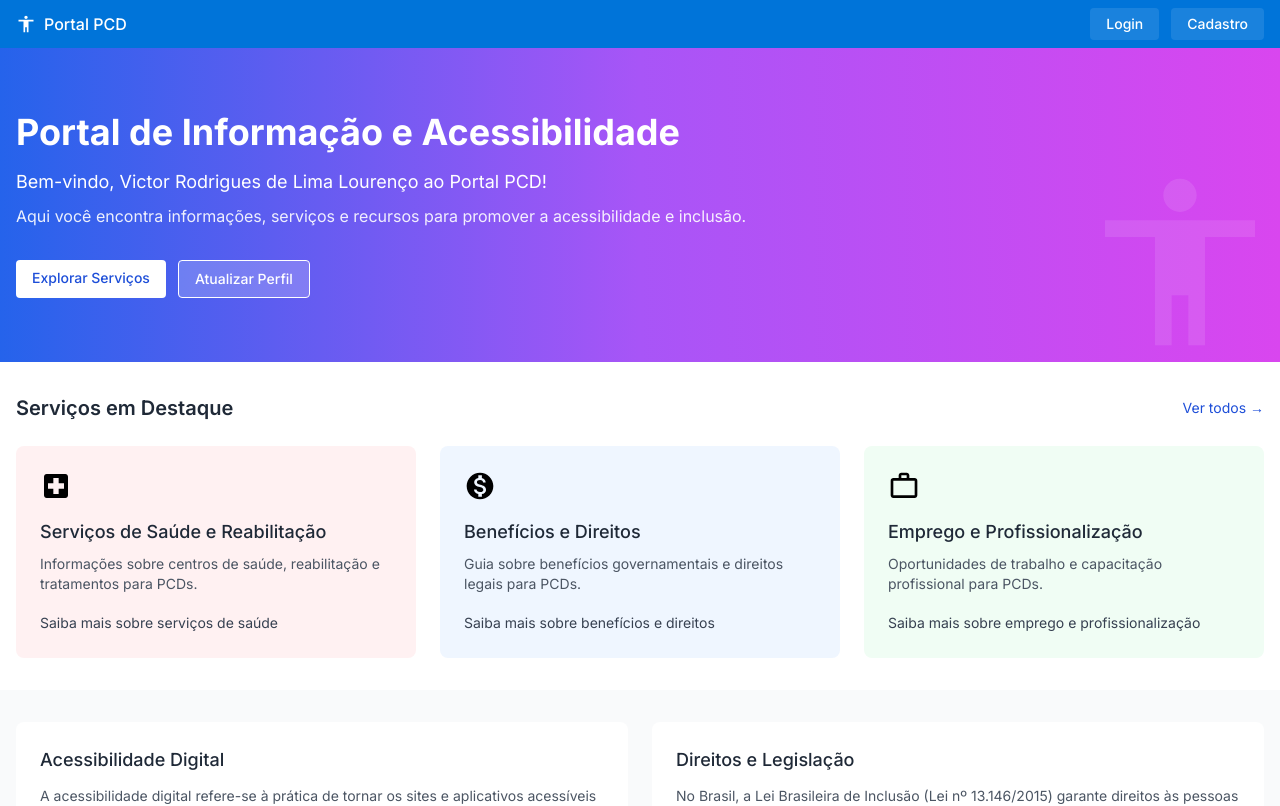
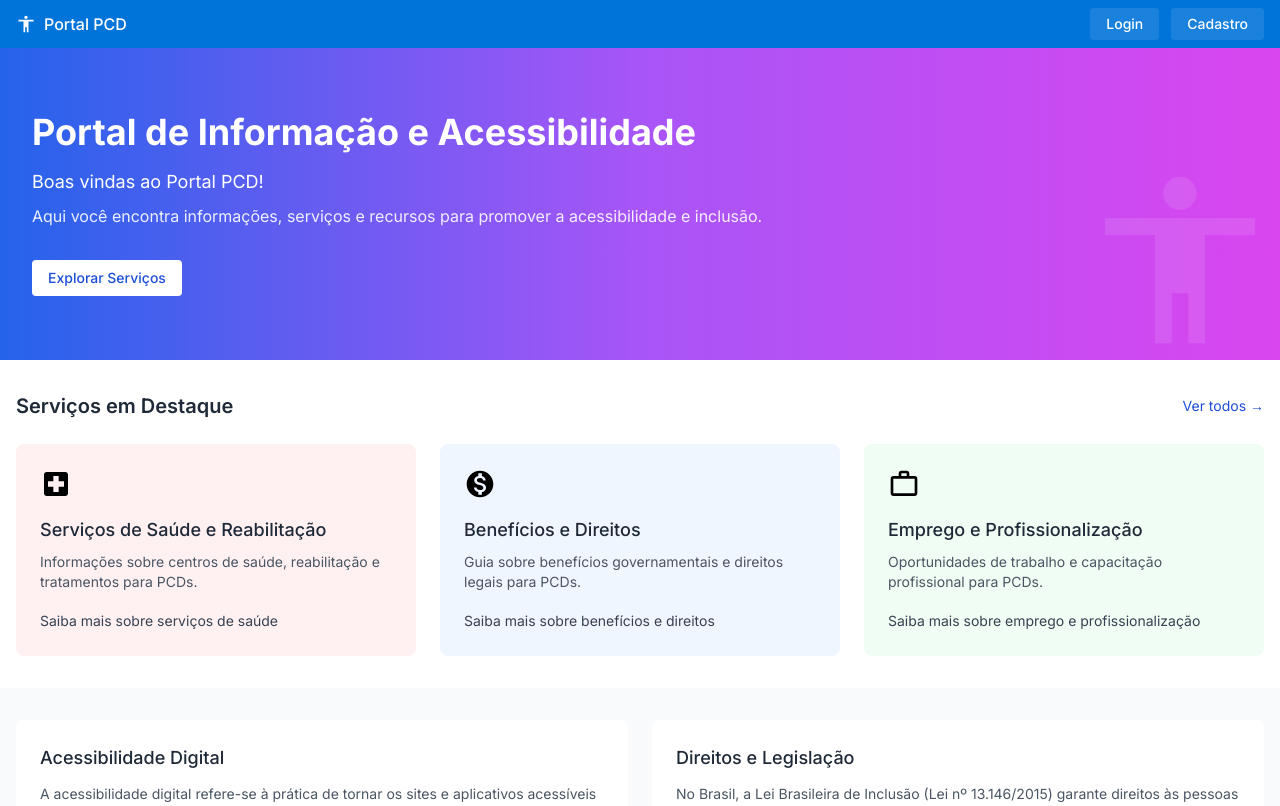
Before and after one commit to VoyDcode/PortalPCD, a Next.js app: page / in a window 1280 px wide. Shown: the top 806 px of the page. Built offline with nearby package versions, Linux system fonts and the light colour scheme.

Commit message:
header e boas vindas refinados

```diff
--- a/src/app/page.tsx
+++ b/src/app/page.tsx
@@ -1,5 +1,6 @@
 import Link from 'next/link'
 import Image from 'next/image'
+import Boasvindas from '@/components/Boasvindas/boasvindas'
 
 /**
  * Página Inicial do Portal PCD
@@ -12,47 +13,9 @@ export default function Home() {
   return (
     <main className="min-h-screen bg-white">
       {/* Hero Section - Seção principal com mensagem de boas-vindas */}
-      <section
-        className="w-full bg-gradient-to-r from-blue-600 via-purple-500 to-fuchsia-500 text-white py-16 relative"
-        aria-labelledby="hero-title"
-      >
-        <div className="container mx-auto px-4">
-          <div className="max-w-4xl">
-            <h1 id="hero-title" className="text-4xl font-bold mb-4">
-              Portal de Informação e Acessibilidade
-            </h1>
-            <p className="text-lg mb-2">
-              Bem-vindo, Victor Rodrigues de Lima Lourenço ao Portal PCD!
-            </p>
-            <p className="text-base mb-8 opacity-90">
-              Aqui você encontra informações, serviços e recursos para promover a acessibilidade e inclusão.
-            </p>
-            <div className="flex gap-3">
-              <Link
-                href="/servicos"
-                className="bg-white text-blue-700 px-4 py-2 rounded text-sm font-medium hover:bg-blue-100 transition-all focus:ring-2 focus:ring-white focus:outline-none"
-              >
-                Explorar Serviços
-              </Link>
-              <Link
-                href="/perfil"
-                className="bg-white/20 border border-white text-white px-4 py-2 rounded text-sm font-medium hover:bg-white/30 transition-all focus:ring-2 focus:ring-white focus:outline-none"
-              >
-                Atualizar Perfil
-              </Link>
-            </div>
-          </div>
-        </div>
-        <div className="absolute right-0 bottom-0 opacity-10" aria-hidden="true">
-          <Image
-            src="/accessibility-icon.svg"
-            alt=""
-            width={200}
-            height={200}
-            className="brightness-0 invert"
-          />
-        </div>
-      </section>
+
+          <Boasvindas/>
+
 
       {/* Seção de Serviços em Destaque */}
       <section
--- /dev/null
+++ b/src/components/Boasvindas/boasvindas.tsx
@@ -0,0 +1,77 @@
+'use client'
+import React from 'react';
+import Link from 'next/link'
+import Image from 'next/image'
+import { useState, useEffect } from "react";
+import {ContaType} from "@/types/ContaType"
+
+
+/**
+ * Página Inicial do Portal PCD
+ * Contém as seguintes seções:
+ * - Hero section com mensagem de boas-vindas
+ * - Serviços em destaque
+ * - Informações sobre acessibilidade e direitos
+ */
+export default function Home() {
+
+  const [Logado, setLogado] = useState<ContaType | null>(null);
+
+    useEffect(() => {
+      const usuario = localStorage.getItem("usuarioLogado");
+      if (usuario) {
+        setLogado(JSON.parse(usuario));
+      }
+    }, []);
+
+  return (
+
+
+    <section
+    className="w-full bg-gradient-to-r from-blue-600 via-purple-500 to-fuchsia-500 text-white py-16 relative"
+    aria-labelledby="hero-title"
+  >
+    <div className="container mx-auto px-4">
+    <div className="container mx-auto px-4">
+    <div className="max-w-4xl">
+      <h1 id="hero-title" className="text-4xl font-bold mb-4">
+        Portal de Informação e Acessibilidade
+      </h1>
+      {Logado ? (
+
+    <p className="text-lg mb-2">
+            Boas vindas, {Logado.nome} ao Portal PCD!
+          </p>
+
+) : (<p className="text-lg mb-2">
+  Boas vindas ao Portal PCD!
+</p>)}
+      <p className="text-base mb-8 opacity-90">
+        Aqui você encontra informações, serviços e recursos para promover a acessibilidade e inclusão.
+      </p>
+      <div className="flex gap-3">
+        <Link
+          href="/servicos"
+          className="bg-white text-blue-700 px-4 py-2 rounded text-sm font-medium hover:bg-blue-100 transition-all focus:ring-2 focus:ring-white focus:outline-none"
+        >
+          Explorar Serviços
+        </Link>
+      </div>
+    </div>
+    </div>
+     </div>
+            <div className="absolute right-0 bottom-0 opacity-10" aria-hidden="true">
+              <Image
+                src="/accessibility-icon.svg"
+                alt=""
+                width={200}
+                height={200}
+                className="brightness-0 invert"
+              />
+            </div>
+          </section>
+
+  )
+
+
+}
--- a/src/components/Cadastro/index.tsx
+++ b/src/components/Cadastro/index.tsx
@@ -46,7 +46,7 @@ export default function index() {
     localStorage.setItem("ListaContas", JSON.stringify(novaListaDeContas));
     localStorage.setItem("usuarioLogado", JSON.stringify(novaConta));
     alert("Cadastro realizado com sucesso!");
-    navigate.push("/");
+    window.location.reload();
   };
   return (
     <section className="flex flex-col items-center justify-center min-h-[80vh]">
--- a/src/components/header/index.tsx
+++ b/src/components/header/index.tsx
@@ -26,6 +26,7 @@ export default function Header() {
   const handleLogout = () => {
     localStorage.removeItem("usuarioLogado");
     setLogado(null);
+    window.location.reload();
   };
 
   return (
```
